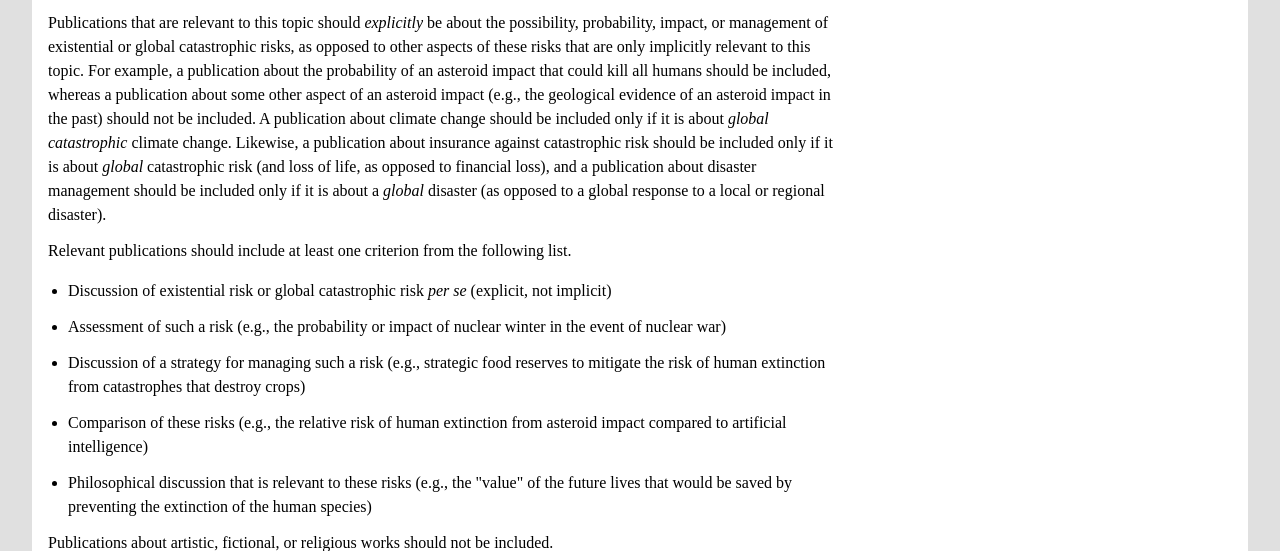
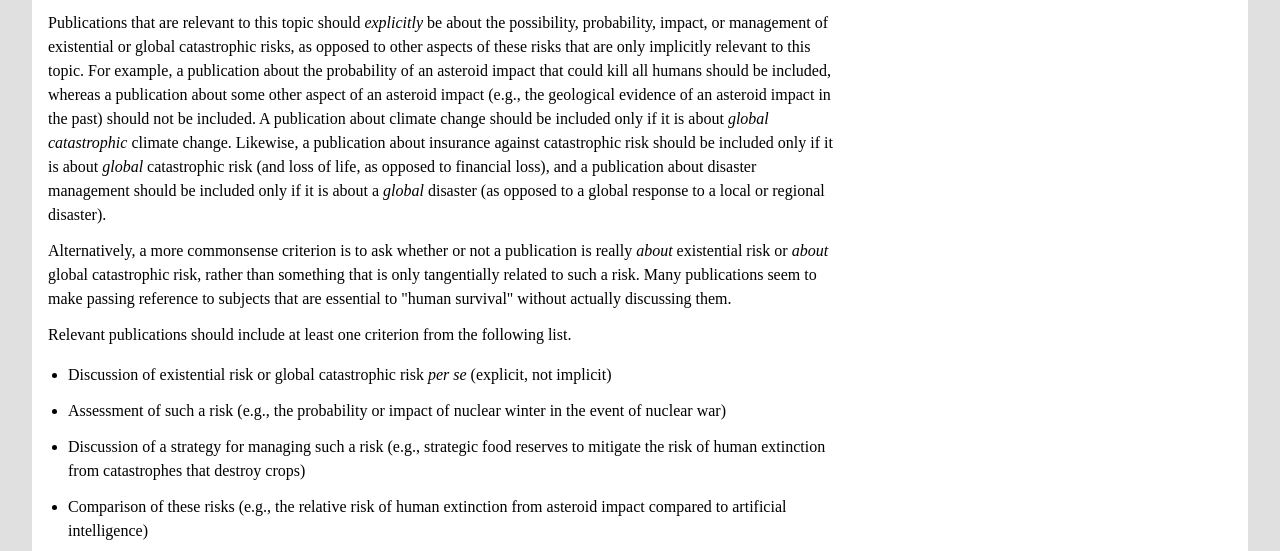
Before and after one commit to gormshackelford/x-risk, a Django app: page /methods/ in a window 1280 px wide. Shown: the part 551-1102 px from the top of the page. Run offline with Django 3.2, Linux system fonts and the light colour scheme; some web fonts are replaced.

Commit message:
Changed text

```diff
--- a/engine/templates/engine/methods.html
+++ b/engine/templates/engine/methods.html
@@ -20,6 +20,7 @@
 
     <h2>Inclusion Criteria</h2>
     <p>Publications that are relevant to this topic should <span class="italic">explicitly</span> be about the possibility, probability, impact, or management of existential or global catastrophic risks, as opposed to other aspects of these risks that are only implicitly relevant to this topic. For example, a publication about the probability of an asteroid impact that could kill all humans should be included, whereas a publication about some other aspect of an asteroid impact (e.g., the geological evidence of an asteroid impact in the past) should not be included. A publication about climate change should be included only if it is about <span class="italic">global catastrophic</span> climate change. Likewise, a publication about insurance against catastrophic risk should be included only if it is about <span class="italic">global</span> catastrophic risk (and loss of life, as opposed to financial loss), and a publication about disaster management should be included only if it is about a <span class="italic">global</span> disaster (as opposed to a global response to a local or regional disaster).</p>
+    <p>Alternatively, a more commonsense criterion is to ask whether or not a publication is really <span class="italic">about</span> existential risk or <span class="italic">about</span> global catastrophic risk, rather than something that is only tangentially related to such a risk. Many publications seem to make passing reference to subjects that are essential to "human survival" without actually discussing them.</p>
     <p>Relevant publications should include at least one criterion from the following list.</p>
     <ul>
       <li>Discussion of existential risk or global catastrophic risk <span class="italic">per se</span> (explicit, not implicit)</li>
```
